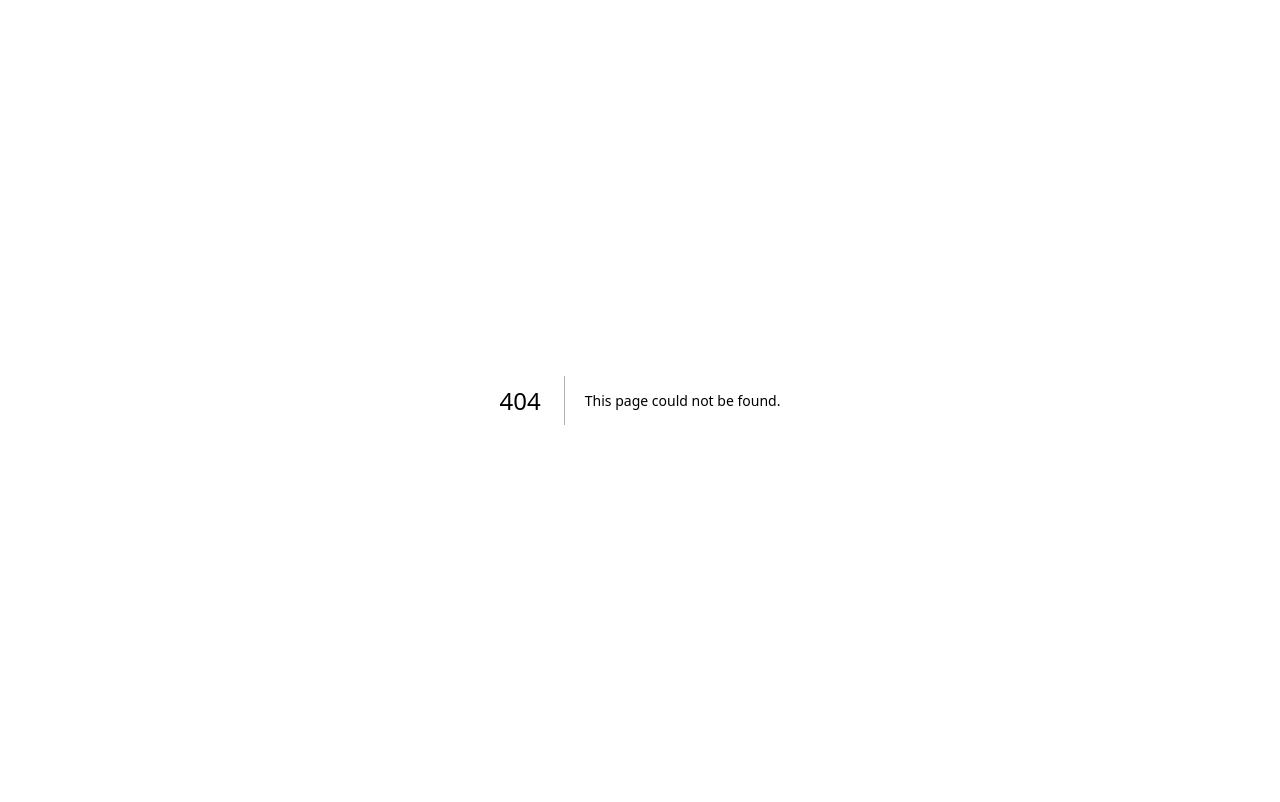
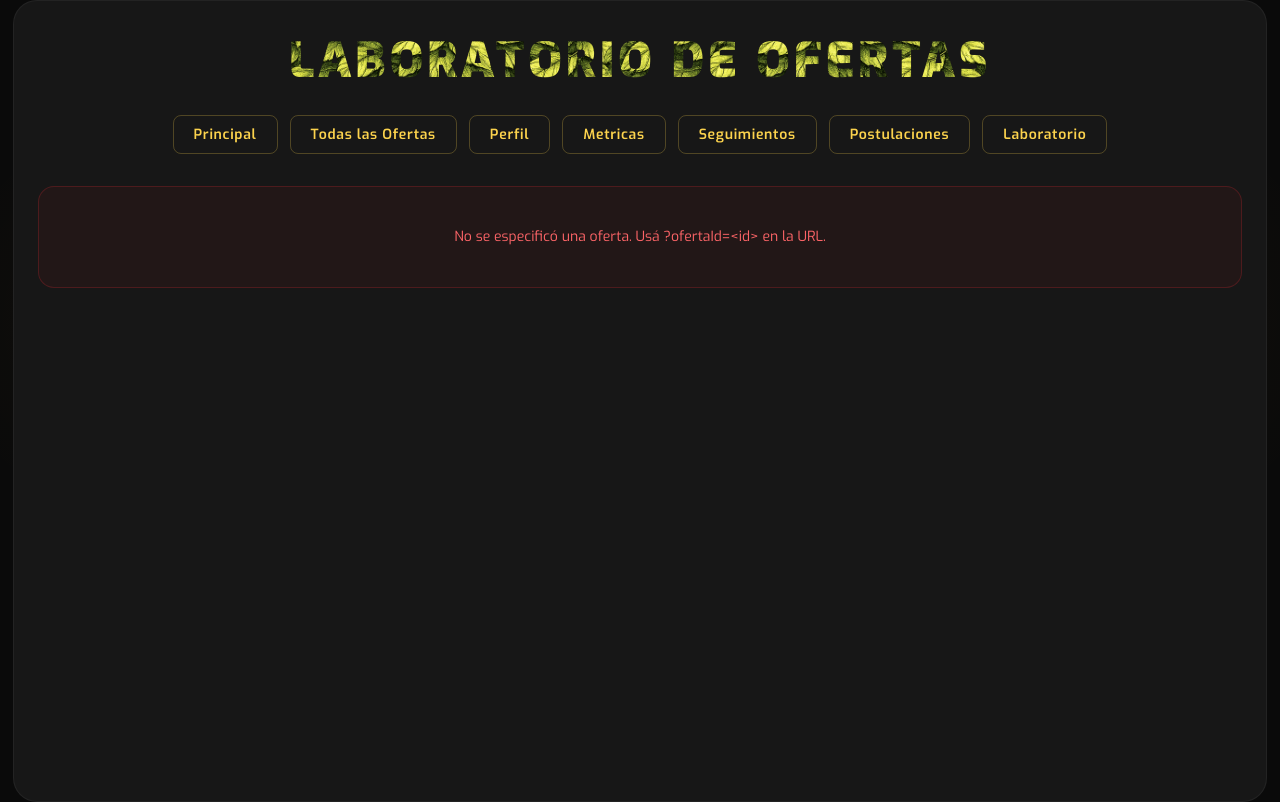
Before and after one commit to EsneiderCdD/postulomania-f, a Next.js app: page /laboratorio in a window 1280 px wide. Before the commit this address had no page. Built offline with nearby package versions, Linux system fonts and the light colour scheme.

Commit message:
laboratorio de ofertas

```diff
--- a/app/_reusable/navbar.tsx
+++ b/app/_reusable/navbar.tsx
@@ -7,6 +7,7 @@ const links = [
   { href: "/bodega", label: "Metricas" },
   { href: "/seguimientos", label: "Seguimientos" },
   { href: "/postulaciones", label: "Postulaciones" },
+  { href: "/laboratorio", label: "Laboratorio" },
 ];
 
 export default function Navbar() {
--- /dev/null
+++ b/app/laboratorio/lab-panel.tsx
@@ -0,0 +1,152 @@
+"use client";
+
+import { useEffect, useState } from "react";
+import { useSearchParams } from "next/navigation";
+import { getOferta, type OfertaCompleta } from "../actions";
+
+export default function LabPanel() {
+  const searchParams = useSearchParams();
+  const ofertaId = searchParams.get("ofertaId");
+
+  const [oferta, setOferta] = useState<OfertaCompleta | null>(null);
+  const [loading, setLoading] = useState(false);
+  const [error, setError] = useState<string | null>(null);
+
+  useEffect(() => {
+    if (!ofertaId) {
+      setError("No se especificó una oferta. Usá ?ofertaId=<id> en la URL.");
+      return;
+    }
+    const id = Number(ofertaId);
+    if (isNaN(id)) {
+      setError("ID de oferta inválido.");
+      return;
+    }
+    setLoading(true);
+    setError(null);
+    getOferta(id).then((res) => {
+      if ("error" in res) {
+        setError(res.error);
+      } else {
+        setOferta(res);
+      }
+      setLoading(false);
+    });
+  }, [ofertaId]);
+
+  if (loading) {
+    return (
+      <div className="flex items-center justify-center py-20 text-sm text-neutral-500">
+        Cargando oferta…
+      </div>
+    );
+  }
+
+  if (error) {
+    return (
+      <div className="rounded-2xl border border-red-500/20 bg-red-500/5 px-6 py-10 text-center">
+        <p className="text-sm text-red-400">{error}</p>
+      </div>
+    );
+  }
+
+  if (!oferta) return null;
+
+  return (
+    <div className="flex flex-col gap-6">
+      {/* --- FICHA PRINCIPAL --- */}
+      <section className="rounded-2xl border border-white/10 bg-neutral-900">
+        {/* Header */}
+        <div className="flex flex-wrap items-start justify-between gap-4 border-b border-white/10 px-6 py-6">
+          <div className="space-y-2">
+            <h2 className="text-xl font-semibold text-white">
+              {oferta.titulo ?? "Sin título"}
+            </h2>
+            <p className="text-sm text-amber-300">{oferta.empresa ?? "—"}</p>
+          </div>
+          {oferta.compatibilidad != null && (
+            <div className="rounded-xl border border-amber-500/30 bg-amber-500/5 px-5 py-3">
+              <p className="text-xs text-neutral-500">Compatibilidad</p>
+              <p className="text-2xl font-semibold text-amber-300">
+                {Math.round(oferta.compatibilidad * 100)}%
+              </p>
+            </div>
+          )}
+        </div>
+
+        {/* Descripción */}
+        {oferta.descripcion && (
+          <div className="border-b border-white/10 px-6 py-5">
+            <h3 className="mb-3 text-xs font-medium uppercase tracking-wider text-neutral-500">
+              Descripción
+            </h3>
+            <div className="max-h-[400px] overflow-y-auto rounded-xl border border-white/5 bg-neutral-950 px-5 py-4">
+              <p className="whitespace-pre-wrap text-sm leading-relaxed text-neutral-300">
+                {oferta.descripcion}
+              </p>
+            </div>
+          </div>
+        )}
+
+        {/* Grid de detalles */}
+        <div className="px-6 py-5">
+          <h3 className="mb-3 text-xs font-medium uppercase tracking-wider text-neutral-500">
+            Detalles
+          </h3>
+          <div className="grid grid-cols-2 gap-3 sm:grid-cols-3 lg:grid-cols-4">
+            <Field label="Ubicación" value={[oferta.municipio, oferta.departamento].filter(Boolean).join(", ") || "—"} />
+            <Field label="Experiencia" value={oferta.experiencia_anios != null ? `${oferta.experiencia_anios} años` : "—"} />
+            <Field label="Inglés" value={oferta.requiere_ingles ? "Sí" : "No"} />
+            <Field label="Keyword" value={oferta.keyword ?? "—"} />
+            <Field label="Origen" value={oferta.origen_proceso ?? "—"} />
+            <Field label="ID Oferta" value={oferta.id_oferta ?? "—"} />
+            <Field label="Pub. estimada" value={oferta.fecha_publicacion_estimada ?? "—"} />
+            <Field label="Extracción" value={oferta.fecha_extraccion ?? "—"} />
+          </div>
+        </div>
+
+        {/* Tecnologías */}
+        {oferta.tecnologias && oferta.tecnologias.length > 0 && (
+          <div className="border-t border-white/10 px-6 py-5">
+            <h3 className="mb-3 text-xs font-medium uppercase tracking-wider text-neutral-500">
+              Tecnologías
+            </h3>
+            <div className="flex flex-wrap gap-2">
+              {oferta.tecnologias.map((tech) => (
+                <span
+                  key={tech}
+                  className="rounded-lg border border-white/10 bg-neutral-950 px-3 py-1.5 text-xs text-neutral-300"
+                >
+                  {tech}
+                </span>
+              ))}
+            </div>
+          </div>
+        )}
+
+        {/* Enlace original */}
+        {oferta.enlace && (
+          <div className="border-t border-white/10 px-6 py-4">
+            <a
+              href={oferta.enlace}
+              target="_blank"
+              rel="noopener noreferrer"
+              className="inline-flex items-center gap-2 rounded-lg border border-white/10 px-4 py-2 text-xs text-neutral-400 transition-colors hover:border-white/30 hover:text-neutral-200"
+            >
+              Ver oferta original
+            </a>
+          </div>
+        )}
+      </section>
+    </div>
+  );
+}
+
+function Field({ label, value }: { label: string; value: string }) {
+  return (
+    <div className="rounded-xl border border-white/10 bg-neutral-950 p-3">
+      <p className="text-xs text-neutral-500">{label}</p>
+      <p className="mt-1 text-sm text-white">{value}</p>
+    </div>
+  );
+}
--- /dev/null
+++ b/app/laboratorio/page.tsx
@@ -0,0 +1,55 @@
+import Link from "next/link";
+import { Suspense } from "react";
+import LabPanel from "./lab-panel";
+
+const links = [
+  { href: "/principal", label: "Principal" },
+  { href: "/ofertas", label: "Todas las Ofertas" },
+  { href: "/perfil", label: "Perfil" },
+  { href: "/bodega", label: "Metricas" },
+  { href: "/seguimientos", label: "Seguimientos" },
+  { href: "/postulaciones", label: "Postulaciones" },
+  { href: "/laboratorio", label: "Laboratorio" },
+];
+
+export default function LaboratorioPage() {
+  return (
+    <main className="relative flex min-h-screen items-center justify-center overflow-hidden bg-neutral-950">
+      <div
+        className="pointer-events-none absolute inset-0"
+        style={{
+          background:
+            "radial-gradient(ellipse 80% 60% at 50% 40%, rgba(251,191,36,0.12) 0%, rgba(245,158,11,0.04) 40%, transparent 70%)",
+        }}
+      />
+
+      <div className="relative z-10 mx-auto w-[98%] max-w-[1333px] min-h-screen rounded-3xl border border-white/5 bg-neutral-900">
+        <div className="flex min-h-screen flex-col items-center px-6 py-8">
+          <h1 className="hero-title text-center text-4xl md:text-5xl">
+            Laboratorio de Ofertas
+          </h1>
+
+          <div className="mt-6 flex flex-wrap items-center justify-center gap-3">
+            {links.map(({ href, label }) => (
+              <Link key={href} href={href} className="btn-secondary">
+                {label}
+              </Link>
+            ))}
+          </div>
+
+          <div className="mt-8 w-full space-y-6">
+            <Suspense
+              fallback={
+                <div className="flex items-center justify-center py-20 text-sm text-neutral-500">
+                  Cargando…
+                </div>
+              }
+            >
+              <LabPanel />
+            </Suspense>
+          </div>
+        </div>
+      </div>
+    </main>
+  );
+}
--- a/app/seguimientos/seguimientos-panel.tsx
+++ b/app/seguimientos/seguimientos-panel.tsx
@@ -1,6 +1,7 @@
 "use client";
 
 import { useEffect, useState, useCallback } from "react";
+import Link from "next/link";
 import {
   Bar,
   BarChart,
@@ -266,9 +267,16 @@ export default function SeguimientosPanel() {
                   >
                     Link
                   </a>
-                  <button className="rounded-lg border border-white/10 px-4 py-2 text-xs text-neutral-400 transition-colors hover:border-white/30 hover:text-neutral-200">
+                  <Link
+                    href={
+                      detail!.ofertas[0]?.id
+                        ? `/laboratorio?ofertaId=${detail!.ofertas[0].id}`
+                        : "/laboratorio"
+                    }
+                    className="rounded-lg border border-white/10 px-4 py-2 text-xs text-neutral-400 transition-colors hover:border-white/30 hover:text-neutral-200"
+                  >
                     Laboratorio de ofertas
-                  </button>
+                  </Link>
                 </div>
               </div>
 
```
